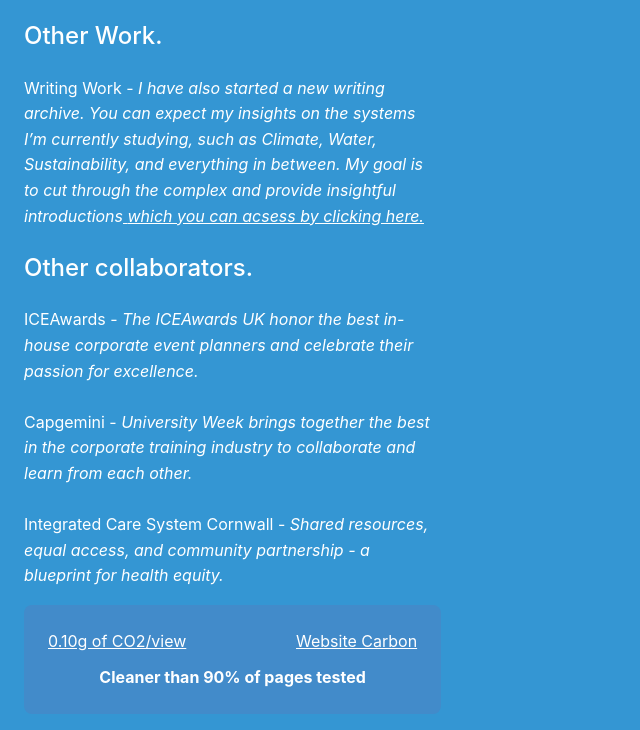
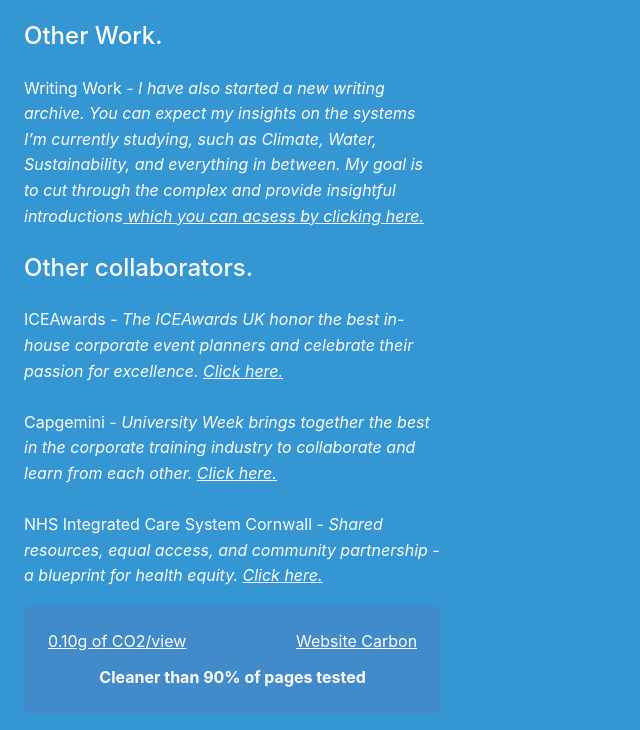
Before and after one commit to JackCrawfordRobertson/jackWeb, a Gatsby site: page / in a window 1280 px wide. Shown: the part 1767-2497 px from the top of the page, without its empty margins (0-640 px from the left). Built offline with nearby package versions, Linux system fonts and the light colour scheme; Gatsby itself is replaced by a stand-in of ours.

Commit message:
Updated link

```diff
--- a/src/components/HomeTop/HomeTop.js
+++ b/src/components/HomeTop/HomeTop.js
@@ -229,21 +229,30 @@ const HomeTop = () => {
           ICEAwards -{" "}
           <i>
             The ICEAwards UK honor the best in-house corporate event planners
-            and celebrate their passion for excellence.{" "}
+            and celebrate their passion for excellence.{" "} <a href="https://ice-hub.biz/">
+              {" "}
+              Click here.
+            </a>
           </i>{" "}
           <br></br>
           <br></br>
           Capgemini -{" "}
           <i>
             University Week brings together the best in the corporate training
-            industry to collaborate and learn from each other.
+            industry to collaborate and learn from each other. <a href="https://ceeds.capgemini.com/index.html">
+              {" "}
+              Click here.
+            </a>
           </i>
           <br></br>
           <br></br>
-          Integrated Care System Cornwall -{" "}
+          NHS Integrated Care System Cornwall -{" "}
           <i>
             Shared resources, equal access, and community partnership - a
-            blueprint for health equity.
+            blueprint for health equity. <a href="https://cios.icb.nhs.uk/ics/">
+              {" "}
+              Click here.
+            </a>
           </i>
         </p>
 
```
